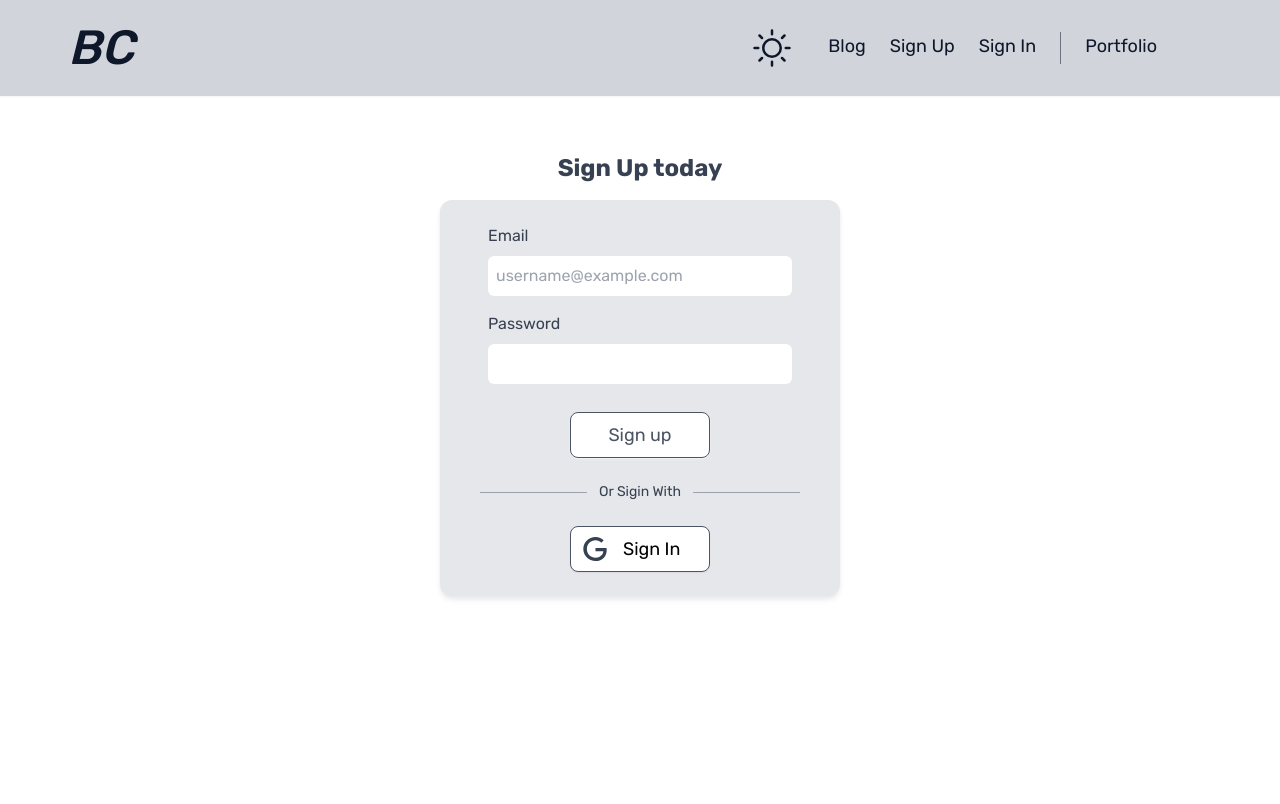
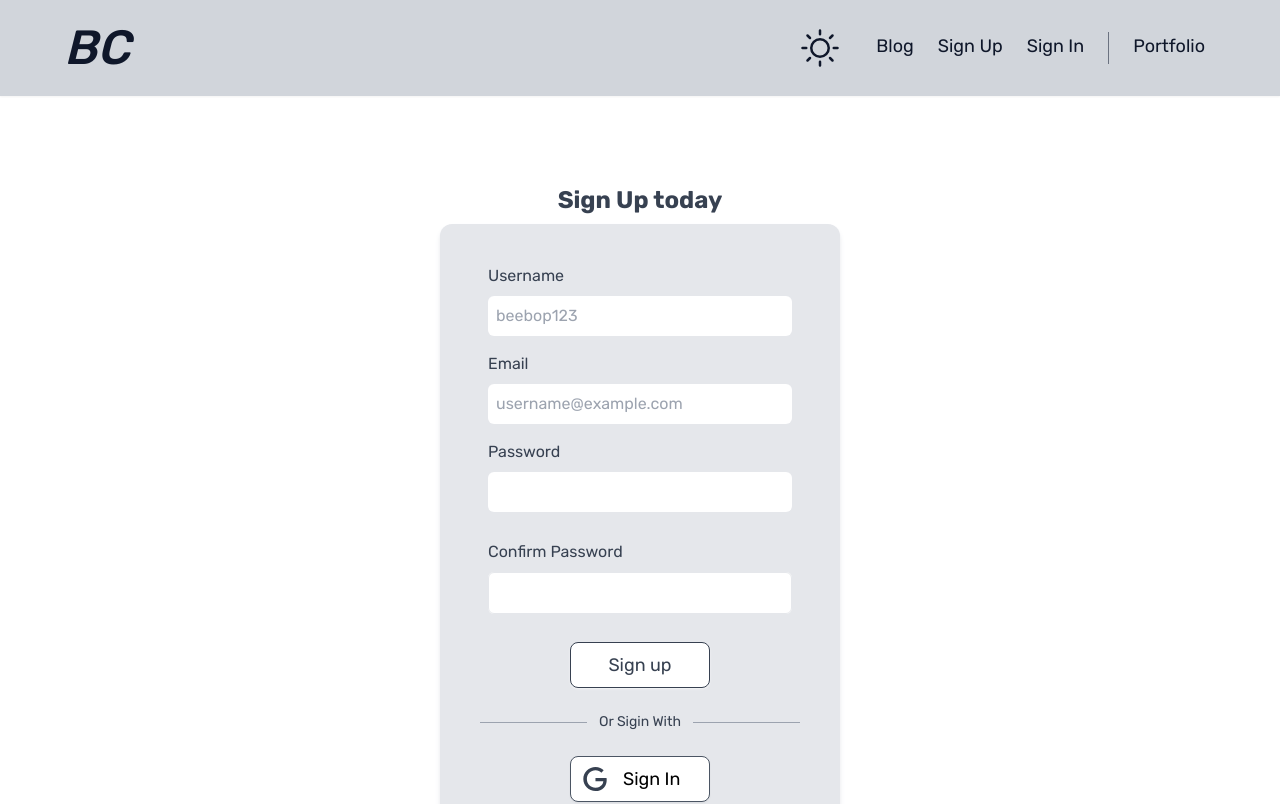
Before and after one commit to TheRealBill91/portfolio-site, a React (Vite) app: page /bloghome/signup in a window 1280 px wide. Shown: the top 804 px of the page. Built offline with nearby package versions, Linux system fonts and the light colour scheme.

Commit message:
Implement dark mode for auth pages, make changes to signin/signup

```diff
--- a/src/components/AuthButton.jsx
+++ b/src/components/AuthButton.jsx
@@ -1,7 +1,7 @@
 export function AuthButton({ isSubmitting, name }) {
   return (
     <button
-      className="inline-flex w-[140px] items-center justify-evenly self-center rounded-lg border-[1px] border-solid border-gray-600 bg-white p-2 text-lg text-gray-600 shadow-sm shadow-gray-100 transition-all hover:border-[1px] hover:border-solid hover:border-black hover:text-black"
+      className="inline-flex w-[140px] items-center justify-evenly self-center rounded-lg border-[1px] border-solid border-gray-700 bg-white p-2 text-lg  text-gray-700 shadow-sm shadow-gray-100 transition-all hover:border-[1px] hover:border-solid hover:border-gray-900 hover:text-gray-900 dark:text-slate-800"
       type="submit"
     >
       {name}
--- a/src/components/Header.jsx
+++ b/src/components/Header.jsx
@@ -31,7 +31,7 @@ export function Header(props) {
       ) : null}
 
       <header className={` bg-gray-300 shadow-sm dark:bg-gray-600 `}>
-        <div className="content-left md:h-18 relative flex  h-20  items-center justify-between border-none   pl-1 pr-5  text-left  outline-none  sm:h-24 sm:pr-7  md:py-2 lg:mx-12">
+        <div className="content-left md:h-18 relative flex  h-20  items-center justify-between border-none   pl-1   text-left  outline-none  sm:h-24 md:px-10 md:py-2  lg:px-12 ">
           <h1 className=" self-center p-4 text-4xl font-medium italic text-slate-900 dark:text-slate-100 sm:text-5xl ">
             BC
           </h1>
--- a/src/components/mobilemenus/BlogMenu.jsx
+++ b/src/components/mobilemenus/BlogMenu.jsx
@@ -13,8 +13,6 @@ export function BlogMenu({ toggleMobileMenu, auth, signOut }) {
     updatedblogLinkObjects = blogLinkObjects.toSpliced(2, 1);
   }
 
-  console.log(updatedblogLinkObjects);
-
   return (
     <>
       <AnimatePresence>
@@ -26,7 +24,9 @@ export function BlogMenu({ toggleMobileMenu, auth, signOut }) {
             key={blogLinkObj.id}
             to={blogLinkObj.path}
             className={`${
-              blogLinkObj.path === "/" ? "border-t border-gray-500 pt-12" : ""
+              blogLinkObj.path === "/"
+                ? "border-t border-gray-500 pt-12 dark:border-slate-100"
+                : ""
             }`}
           >
             <motion.div
--- a/src/pages/Auth/SignIn/SignIn.jsx
+++ b/src/pages/Auth/SignIn/SignIn.jsx
@@ -60,17 +60,23 @@ export function SignIn() {
 
   return (
     <>
-      <main className="mb-14 mt-10 flex min-h-screen  flex-1 flex-col items-center  px-7 py-4">
-        <h1 className="mb-4 text-center text-2xl font-bold text-gray-700">
+      <main className=" flex min-h-screen flex-1 flex-col items-center justify-start px-7  py-4 dark:bg-gray-800">
+        <div className="mt-10">
+          <h1 className="mb-4  text-center text-2xl font-bold text-gray-800 dark:text-slate-100">
             Sign in with your account
           </h1>
           <div className="flex-col rounded-xl bg-gray-200 px-10 py-6 shadow-md shadow-gray-200 md:min-w-[400px] md:max-w-[550px] md:justify-center md:self-center">
             <form onSubmit={handleSubmit}>
               <div className="mb-3 flex flex-col gap-4">
                 <div className="mx-2 flex flex-col gap-2 text-gray-700">
-                <label htmlFor="email">Email</label>
+                  <label
+                    className="text-gray-800 after:ml-0.5  after:text-red-700 after:content-['*']"
+                    htmlFor="email"
+                  >
+                    Email
+                  </label>
                   <input
-                  className="w-full rounded-md p-2"
+                    className="peer w-full rounded-md p-2  [&:not(:focus)]:[&:not(:placeholder-shown)]:invalid:border [&:not(:focus)]:[&:not(:placeholder-shown)]:invalid:border-solid [&:not(:focus)]:[&:not(:placeholder-shown)]:invalid:border-red-700"
                     name="email"
                     value={email}
                     onChange={handleInputChange}
@@ -78,19 +84,32 @@ export function SignIn() {
                     type="email"
                     required
                   />
+                  <span className="hidden w-[197px] text-red-700 peer-[&:not(:focus)]:peer-[&:not(:placeholder-shown)]:peer-invalid:inline lg:w-full">
+                    Please provide a valid email address
+                  </span>
                 </div>
 
-              <div className="mx-2 mb-3 flex flex-col gap-2 text-gray-700">
-                <label htmlFor="password">Password</label>
+                <div className="mx-2 mb-3 flex flex-col gap-2 text-gray-700 ">
+                  <label
+                    className="text-gray-800 after:ml-0.5  after:text-red-700 after:content-['*']"
+                    htmlFor="password"
+                  >
+                    Password
+                  </label>
                   <input
-                  className="w-full rounded-md p-2"
+                    className=" peer w-full rounded-md p-2  [&:not(:focus)]:[&:not(:placeholder-shown)]:invalid:border [&:not(:focus)]:[&:not(:placeholder-shown)]:invalid:border-solid [&:not(:focus)]:[&:not(:placeholder-shown)]:invalid:border-red-700   "
                     name="password"
                     value={password}
                     onChange={handleInputChange}
                     id="password"
                     type="password"
+                    placeholder=""
                     required
+                    minLength={8}
                   />
+                  <span className="hidden w-[197px] text-red-700 peer-[&:not(:focus)]:peer-[&:not(:placeholder-shown)]:peer-invalid:inline lg:w-full">
+                    Please enter your password
+                  </span>
                 </div>
                 {error.loginError && (
                   <span className="text-center text-red-600">
@@ -117,6 +136,7 @@ export function SignIn() {
               </button>
             </div>
           </div>
+        </div>
       </main>
       <Footer />
     </>
--- a/src/pages/Auth/SignUp/SignUp.jsx
+++ b/src/pages/Auth/SignUp/SignUp.jsx
@@ -1,32 +1,46 @@
 import { AuthButton } from "../../../components/AuthButton";
 import { Icon } from "../../../components/Icon";
 import { useState } from "react";
-import { useOutletContext } from "react-router-dom";
+import { useOutletContext, redirect } from "react-router-dom";
 import { Footer } from "../../../components/Footer";
 
 export function SignUp() {
-  const [errors, setErrors] = useState({
-    firstName: "",
-    lastName: "",
+  const [submitError, setSubmitError] = useState(null); // for testing, do not render in DOM
+  const [clientErrors, setClientErrors] = useState({
+    username: "",
     email: "",
     password: "",
+    passwordConfirmation: "",
   });
-  const [firstName, setFirstName] = useState("");
-  const [lastName, setLastName] = useState("");
+
+  const [passwordType, setPasswordType] = useState("password");
+
+  const passwordEyeId = passwordType === "password" ? "Eye" : "Eye-slash";
+
+  const [serverErrors, setServerErrors] = useState();
+
+  const [username, setUserName] = useState("");
   const [email, setEmail] = useState("");
   const [auth, setAuth] = useOutletContext();
   const [isSubmitting, setIsSubmitting] = useState(false);
   const [isSubmitted, setIsSubmitted] = useState(false);
   const [isComplete, setIsComplete] = useState(false);
   const [password, setPassword] = useState("");
-  const [confirmPassword, setConfirmPassword] = useState("");
+  const [passwordConfirmation, setPasswordConfirmation] = useState("");
 
   const validateEmail = (email) => {
     const regex = /^[^\s@]+@[^\s@]+\.[^\s@]+$/;
     return regex.test(email);
   };
 
-  const validateFullName = (firstName) => {};
+  const validateUserName = (username) => {
+    if (username.length < 1) {
+      return false;
+    } else if (username.length > 14) {
+      return false;
+    }
+    return true;
+  };
 
   const validatePassword = (password) => {
     const strongPasswordRegex =
@@ -34,38 +48,68 @@ export function SignUp() {
     return strongPasswordRegex.test(password);
   };
 
+  const passwordsMatch = () => {
+    if (password !== passwordConfirmation) {
+      return false;
+    } else if (password === passwordConfirmation) {
+      return true;
+    }
+  };
+
   const validateForm = () => {
     let formValid = true;
+    let usernameError;
     let emailError;
     let passwordError;
-    // Check email validity
+    let passwordConfirmationError;
+
+    if (!validateUserName(username)) {
+      formValid = false;
+      usernameError = "Username must be between 1 and 14 characters";
+    } else {
+      usernameError = "";
+    }
+
     if (!validateEmail(email)) {
       formValid = false;
-      emailError = "Invalid email address";
+      emailError = "Email must be in format of email@exmaple.com";
     } else {
       emailError = "";
     }
 
-    /*   if (!validatePassword(password)) {
+    if (!validatePassword(password)) {
       formValid = false;
       passwordError =
         "Password must include: 8 characters, 1 uppercase letter, 1 number, 1 special character.";
     } else {
       passwordError = "";
-    } */
+    }
 
-    setErrors({ email: emailError, password: passwordError });
+    if (!validatePassword(passwordConfirmation)) {
+      formValid = false;
+      passwordConfirmationError =
+        "Password must include: 8 characters, 1 uppercase letter, 1 number, 1 special character.";
+    } else if (!passwordsMatch()) {
+      formValid = false;
+      passwordConfirmationError = "Password's do not match";
+    } else {
+      passwordConfirmationError = "";
+    }
+
+    setClientErrors({
+      username: usernameError,
+      email: emailError,
+      password: passwordError,
+      passwordConfirmation: passwordConfirmationError,
+    });
     return formValid;
   };
 
   const handleInputChange = (evt) => {
     const { name, value } = evt.target;
     switch (name) {
-      case "firstName":
-        setFirstName(value);
-        break;
-      case "lastName":
-        setLastName(value);
+      case "username":
+        setUserName(value);
         break;
       case "email":
         setEmail(value);
@@ -73,12 +117,19 @@ export function SignUp() {
       case "password":
         setPassword(value);
         break;
-      case "confirmPassword":
-        setConfirmPassword(value);
+      case "passwordConfirmation":
+        setPasswordConfirmation(value);
         break;
       default:
         console.log("handleInputChange error");
     }
+  };
+
+  const processServerErrors = (errors) => {
+    const serverErrors = errors.map((error) => {
+      return error;
+    });
+    return serverErrors;
   };
 
   const handleSubmit = async (event) => {
@@ -90,27 +141,36 @@ export function SignUp() {
       return;
     }
     setIsSubmitting(true);
-    console.log("getting here?");
     try {
-      const response = await fetch("http://localhost:3000/client/auth/login", {
+      const response = await fetch(
+        "http://localhost:3000/client/users/signup",
+        {
           mode: "cors",
           method: "POST",
           headers: { "Content-Type": "application/json" },
-        body: JSON.stringify({ email, password }),
+          body: JSON.stringify({
+            username,
+            email,
+            password,
+            passwordConfirmation,
+          }),
           credentials: "include",
-      });
-      console.log(response);
+        }
+      );
 
       if (response.ok) {
         setIsComplete(true);
         userIsAuth = true;
         setAuth(userIsAuth);
       } else {
+        const serverErrors = await response.json();
+        const processedServerErrors = processServerErrors(serverErrors.errors);
+        setServerErrors(processedServerErrors);
         setAuth(false);
         throw new Error("Login failed");
       }
     } catch (error) {
-      setError(error);
+      setSubmitError(error);
     } finally {
       setIsSubmitted(true);
       setIsSubmitting(false);
@@ -122,15 +182,45 @@ export function SignUp() {
 
   return (
     <>
-      <main className="mb-14 mt-10 flex min-h-screen  flex-1 flex-col items-center  px-7 py-4">
-        <h1 className="mb-4 text-center text-2xl font-bold text-gray-700">
+      <main className="flex min-h-screen flex-1   flex-col items-center px-8  py-14 dark:bg-gray-800">
+        <div className="mt-8 justify-start">
+          <h1 className="mb-2 text-center text-2xl font-bold text-gray-700 dark:text-slate-100">
             Sign Up today
           </h1>
-        <div className="flex-col rounded-xl bg-gray-200 px-10 py-6 shadow-md shadow-gray-200 md:min-w-[400px] md:max-w-[550px] md:justify-center md:self-center">
+          <div className="w-full flex-col rounded-xl bg-gray-200 px-10 py-10 shadow-md shadow-gray-200 dark:shadow-gray-500 md:min-w-[400px] md:max-w-[500px] md:justify-center md:self-center">
             <form noValidate onSubmit={handleSubmit}>
               <div className="mb-3 flex flex-col gap-4">
                 <div className="mx-2 flex flex-col gap-2 text-gray-700">
-                <label htmlFor="email">Email</label>
+                  <label className="dark:text-slate-800" htmlFor="username">
+                    Username
+                  </label>
+                  <input
+                    className="w-full rounded-md p-2"
+                    name="username"
+                    value={username}
+                    onChange={handleInputChange}
+                    placeholder="beebop123"
+                    type="text"
+                    required
+                  />
+                  {clientErrors.username && (
+                    <span className="text-red-600">
+                      {clientErrors.username}
+                    </span>
+                  )}
+                  {serverErrors &&
+                    serverErrors.map((error) => {
+                      return (
+                        error.path === "username" && (
+                          <span className="text-red-600">{error.msg}</span>
+                        )
+                      );
+                    })}
+                </div>
+                <div className="mx-2 flex flex-col gap-2 text-gray-700">
+                  <label className="dark:text-slate-800" htmlFor="email">
+                    Email
+                  </label>
                   <input
                     className="w-full rounded-md p-2"
                     name="email"
@@ -140,9 +230,17 @@ export function SignUp() {
                     type="email"
                     required
                   />
-                {errors.email && (
-                  <span className="text-red-600">{errors.email}</span>
+                  {clientErrors.email && (
+                    <span className="text-red-600">{clientErrors.email}</span>
                   )}
+                  {serverErrors &&
+                    serverErrors.map((error) => {
+                      return (
+                        error.path === "email" && (
+                          <span className="text-red-600">{error.msg}</span>
+                        )
+                      );
+                    })}
                 </div>
 
                 <div className="mx-2 mb-3 flex flex-col gap-2 text-gray-700">
@@ -156,15 +254,54 @@ export function SignUp() {
                     type="password"
                     required
                   />
-                {errors.password && (
-                  <span className="text-red-600">{errors.password}</span>
+                  {clientErrors.password && (
+                    <span className="text-red-600">
+                      {clientErrors.password}
+                    </span>
                   )}
+                  {serverErrors &&
+                    serverErrors.map((error) => {
+                      return (
+                        error.path === "password" && (
+                          <span className="text-red-600">{error.msg}</span>
+                        )
+                      );
+                    })}
                 </div>
-              <AuthButton isSubmitting={isSubmitting} name={"Sign up"} />
+                <div className="mx-2 mb-3 flex flex-col gap-2 text-gray-700">
+                  <label htmlFor="passwordConfirmation">Confirm Password</label>
+                  <div className=" relative w-full rounded-md bg-white  ">
+                    <input
+                      className="w-full rounded-md border  px-2 py-2 pr-8 focus:border focus:border-black "
+                      name="passwordConfirmation"
+                      value={passwordConfirmation}
+                      onChange={handleInputChange}
+                      id="passwordConfirmation"
+                      type={passwordType}
+                      required
+                    />
+                  </div>
 
-              {isSubmitted && !isComplete && (
-                <span>Login failed, try again</span>
+                  {clientErrors.passwordConfirmation && (
+                    <span className="text-red-600">
+                      {clientErrors.passwordConfirmation}
+                    </span>
                   )}
+                  {serverErrors &&
+                    serverErrors.map((error) => {
+                      return (
+                        error.path === "passwordConfirmation" && (
+                          <span className="text-red-600 ">{error.msg}</span>
+                        )
+                      );
+                    })}
+                </div>
+                <AuthButton
+                  isSubmitting={isSubmitting}
+                  handleSubmit={handleSubmit}
+                  aria-disabled={isSubmitting}
+                  name={"Sign up"}
+                />
               </div>
             </form>
             {/* line pass through effect inspired by The
@@ -184,6 +321,7 @@ export function SignUp() {
               </button>
             </div>
           </div>
+        </div>
       </main>
       <Footer />
     </>
```
Also changed, not shown: src/assets/icons.svg. Lines whose indentation alone changed are shown as unchanged.
